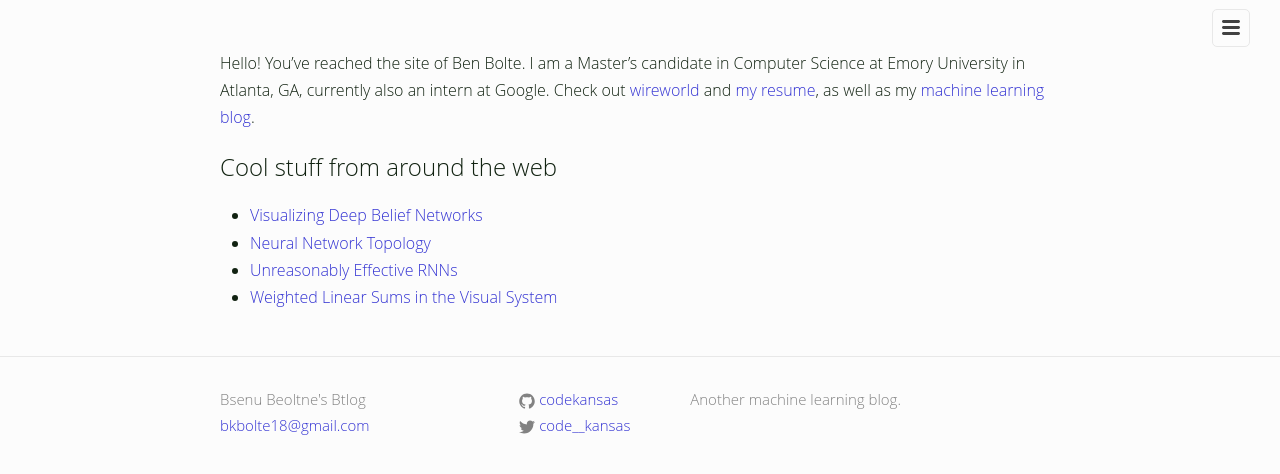
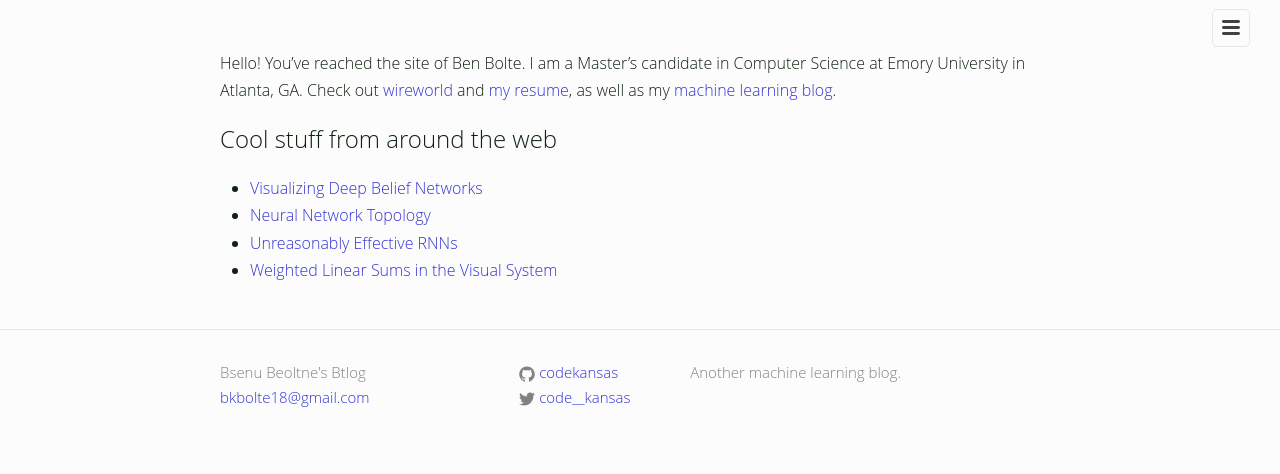
Before and after one commit to codekansas/codekansas.github.io, a Jekyll site: the page built from index.md, in a window 1280 px wide. Shown: the top 474 px of the page. Built offline with Jekyll 4.4.1, drawn with Linux system fonts in a browser that asks for light colours.

```diff
--- a/index.md
+++ b/index.md
@@ -2,11 +2,7 @@
 layout: default
 ---
 
-Hello! You've reached the site of Ben Bolte. I am a Master's candidate in
-Computer Science at Emory University in Atlanta, GA, currently also an intern at
-Google. Check out <a href="/resources/misc/wireworld.html"
-target="_blank">wireworld</a> and <a href="/resume.html" target="_blank">my
-resume</a>, as well as my <a href="/ml">machine learning blog</a>.
+Hello! You've reached the site of Ben Bolte. I am a Master's candidate in Computer Science at Emory University in Atlanta, GA. Check out <a href="/resources/misc/wireworld.html" target="_blank">wireworld</a> and <a href="/resume.html" target="_blank">my resume</a>, as well as my <a href="/ml">machine learning blog</a>.
 
 ## Cool stuff from around the web
  - [Visualizing Deep Belief Networks](https://www.cs.toronto.edu/~hinton/adi/index.htm)
--- a/resume.html
+++ b/resume.html
@@ -67,9 +67,9 @@ Presented a <a href="http://ieeexplore.ieee.org/document/7527525/?reload=true&ar
 <h3>SDE Intern, Google Research, Machine Perception</h3>
 <ul>
 <li>Handwriting Recognition Team, Fall 2016</li>
-<li>Designed and trained model to predict mixed-script handwriting</li>
+<li>Designed and trained model to recognize mixed-script handwriting</li>
 <li>Designed and trained Generative Adversarial Network for generating handwriting using recurrent neural networks</li>
-<li>Implemented recurrent attention mechanism for augmenting sequence-to-sequence recognition model</li>
+<li>Implemented recurrent attention mechanism for augmenting sequence-to-sequence recognition model, including a visualization of the attented strokes</li>
 </ul>
 
 <h3>SDE Intern, Amazon.com</h3>
```
